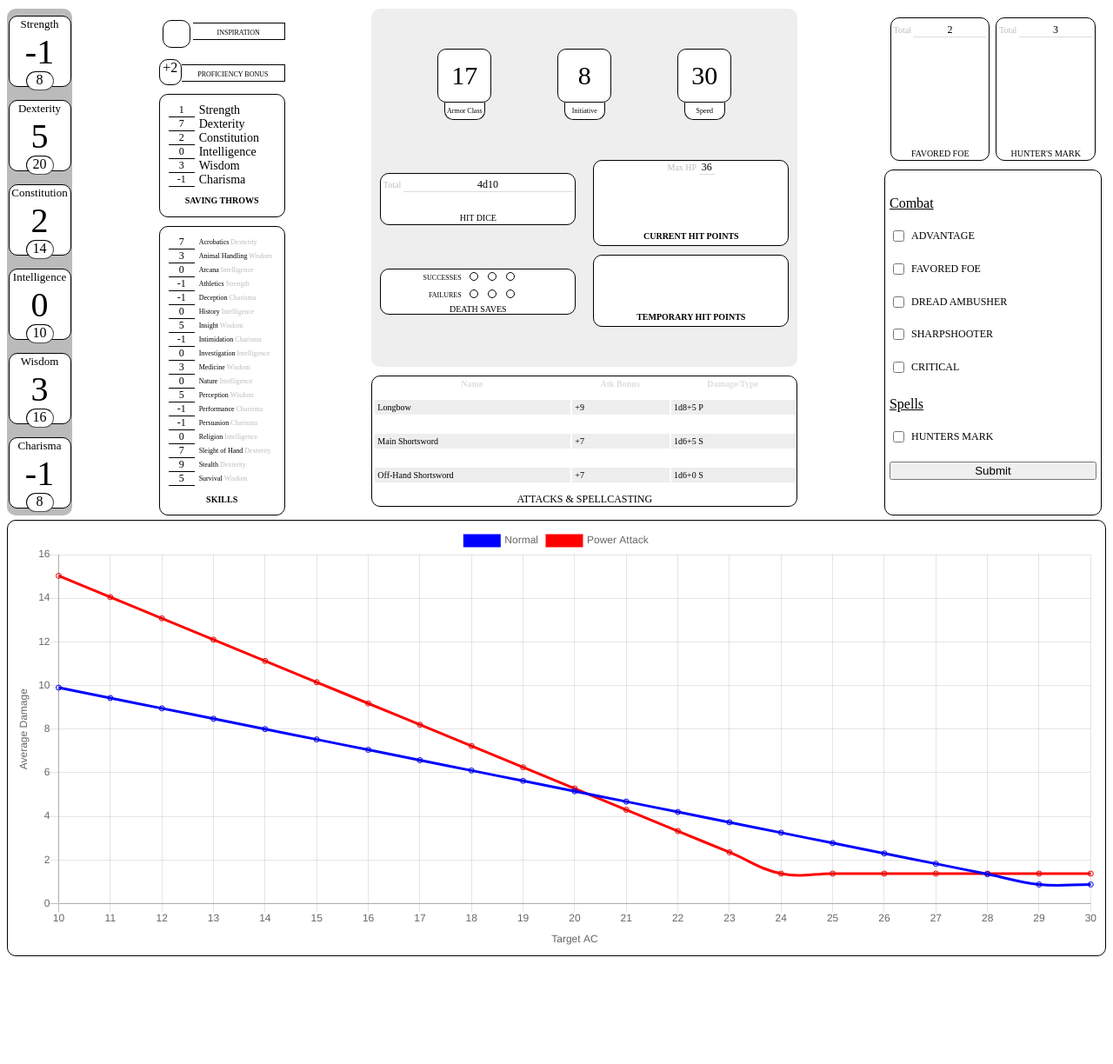
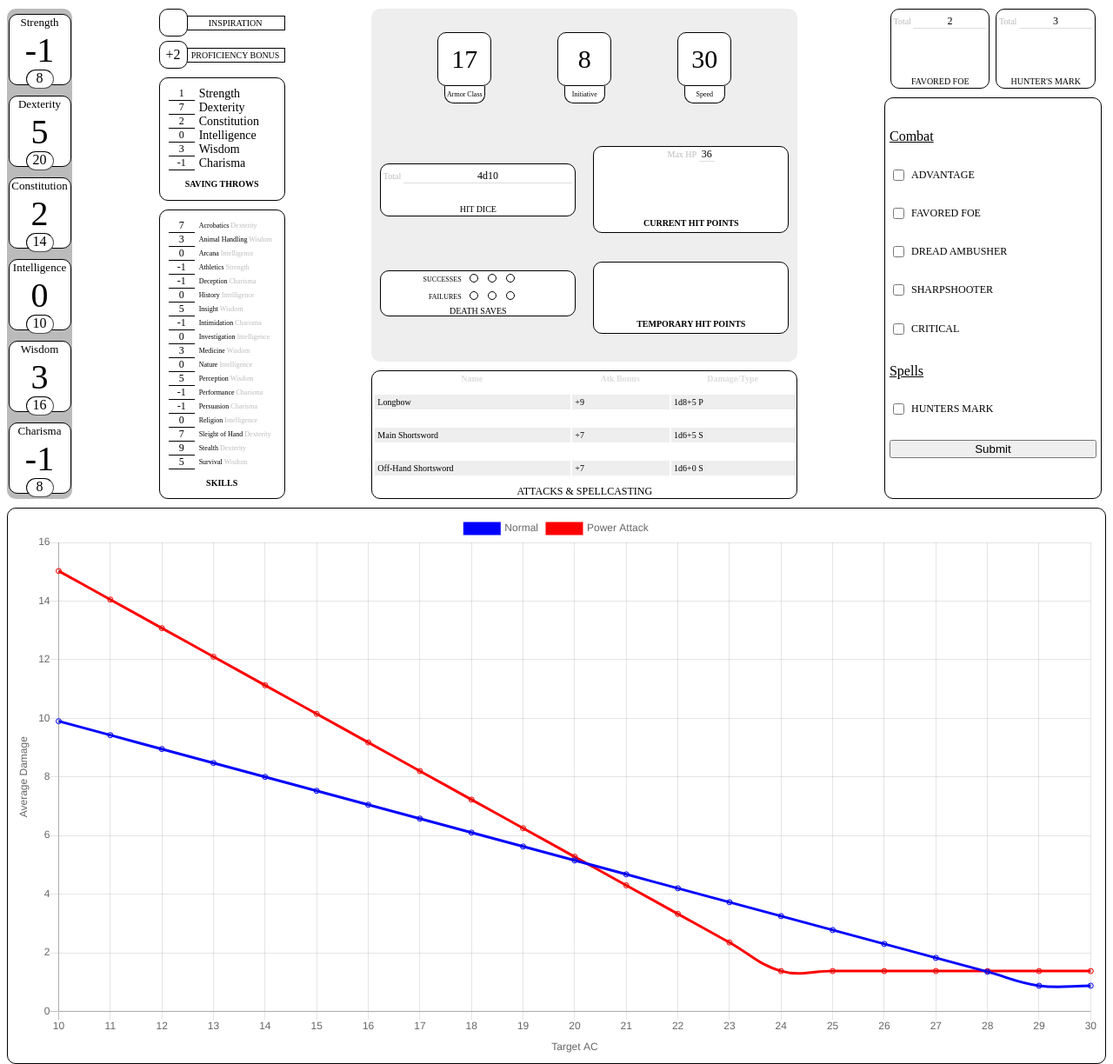
Before and after one commit to GriffinHackley/CharacterSheet, a Django app: page /sheet/1/ in a window 1280 px wide. Shown: the part 119-1343 px from the top of the page at 87% size. Before the commit the page ends 1219 px from the top, so only its background shows below. Run offline with Django 4.2, Linux system fonts and the light colour scheme; data comes from the database, SQL or seed files in the repository; some libraries are stand-ins or nearby versions.

Commit message:
CSS formatting

```diff
--- a/sheet/static/sheet/5eSheet.css
+++ b/sheet/static/sheet/5eSheet.css
@@ -15,9 +15,6 @@ textarea {
   resize: none;
   overflow: hidden;
   height: 15em;
-}
-div.box {
-  margin-top: 10px;
 }
 div.textblock {
   display: flex;
@@ -115,24 +112,6 @@ main {
 main > section{
   margin-right: 5px;
 }
-div.label-container {
-  position: relative;
-  width: 100%;
-  height: 18px;
-  margin-top: 6px;
-  margin-left: -0px;
-  border: 1px solid black;
-  border-left: 0;
-  text-align: center;
-}
-div.label-container > label {
-  position: absolute;
-  left: 0;
-  top: 1px;
-  transform: translate(0%, 50%);
-  width: 100%;
-  font-size: 8px;
-}
 section.attributes {
   display: flex;
   flex-direction: row;
@@ -199,12 +178,56 @@ section.attr-applications{
   min-width: 145px;
   max-width: 150px;
 }
-div.proficiencybonus input {
-  width: 30px;
-  height: 28px;
+div.inspiration, div.proficiencybonus{
+  display: flex;
+  flex-direction: row-reverse;
+  align-items: center;
+}
+div.inspiration{
+  margin-bottom: 5px;
+}
+div.proficiencybonus{
+  margin-bottom: 10px;
+}
+div.inspiration div, div.proficiencybonus div {
+  display: flex;
+  width: 100%;
+  height: 15px;
+  border: 1px solid black;
+  border-left: 0;
+  align-items: center;
+  justify-content: center;
+}
+div.labelBox{
+  margin-left: -1px;
+}
+div.inspiration div label, div.proficiencybonus div label {
+  font-size: 10px;
+}
+div.inspiration input {
+  -ms-box-sizing:content-box;
+  -moz-box-sizing:content-box;
+  -webkit-box-sizing:content-box;
+  box-sizing:content-box;
+  appearance: none;
+  border: 1px solid black;
+  width: 40px;
+  height: 30px;
+  border-radius: 10px;
+  margin: 0px;
+}
+div.proficiencybonus div.value{
+  width: 40px;
+  height: 30px;
   border: 1px solid black;
   text-align: center;
   border-radius: 10px;
+  display: flex;
+  justify-content: center;
+  align-items: center;
+}
+div.saves{
+  margin-bottom: 10px;
 }
  div.list-section {
   border: 1px solid black;
@@ -231,27 +254,6 @@ div.saveName {
   font-size: 14px;
   text-align: left;
   order: 3;
-}
-div.inspiration, div.proficiencybonus{
-  display: flex;
-  flex-direction: row-reverse;
-  justify-content: flex-end;
-}
-div.inspiration input {
-  -webkit-appearance: none;
-     -moz-appearance: none;
-          appearance: none;
-  border: 1px solid black;
-  padding: 15px;
-  border-radius: 10px;
-
-}
-div.proficiencybonus div.value{
-  width: 30px;
-  height: 28px;
-  border: 1px solid black;
-  text-align: center;
-  border-radius: 10px;
 }
 span.skillAbility {
   color: #bbb;
@@ -308,12 +310,14 @@ section.combat {
   border-radius: 10px;
   flex-direction: column;
   flex-grow: 2;
-  justify-content: space-evenly;
+  justify-content: center;
 }
 div.combatHeader {
   display: flex;
   flex-direction: row;
   justify-content: space-evenly;
+  align-items: center;
+  flex-grow: 1;
 }
 div.armorclass > div, div.CMD > div, div.initiative > div, div.speed > div {
   display: flex;
@@ -347,14 +351,13 @@ div.armorclass > div > div.value, div.CMD > div > div.value, div.initiative > di
 div.hp {
   display: flex;
   flex-direction: row;
+  flex-grow: 2;
 }
 div.currentTotalHealth, div.otherHP{
   display: flex;
   width: 50%;
   flex-direction: column;
-}
-div.otherHP{
-  justify-content: space-around;
+  justify-content: space-evenly;
 }
 div.current {
   background-color: white;
@@ -535,7 +538,6 @@ section.attacksandspellcasting {
   border: 1px solid black;
   border-radius: 10px;
   margin-top: 10px;
-  margin-bottom: 10px;
   flex-grow: 1;
 }
 section.attacksandspellcasting > div {
@@ -581,7 +583,6 @@ section.toggles {
   display: flex;
   border: 1px solid black;
   border-radius: 10px;
-  margin-top: 10px;
   padding: 5px;
   flex-grow: 1;
 }
@@ -616,16 +617,16 @@ section.consumables {
   flex-direction: row;
   justify-content: space-evenly;
   flex-wrap: wrap;
-  min-height: 175px;
 }
 section.consumables > div {
   background-color: white;
-  margin-top: 10px ;
+  margin-bottom: 10px ;
   border: 1px solid black;
   border-radius: 10px;
   display: flex;
   flex-direction: column;
   width: 45%;
+  min-height: 90px;
 }
 section.consumables > div > div.total {
   display: flex;
@@ -760,10 +761,8 @@ section.flexPanel {
   display: flex;
   border: 1px solid black;
   border-radius: 10px;
-  margin-top: 5px;
-
+  margin-top: 10px;
   flex-grow: 1;
-  min-height: 500px;
 }
 section.powerAttack {
   display: flex;
--- a/sheet/templates/sheet/detail.html
+++ b/sheet/templates/sheet/detail.html
@@ -61,20 +61,20 @@ src="https://cdnjs.cloudflare.com/ajax/libs/Chart.js/2.9.4/Chart.js">
 
     <section class="attr-applications">
       {% if character.config.edition == "5e" %}
-      <div class="inspiration box">
-        <div class="label-container">
+      <div class="inspiration">
+        <div class="labelBox">
           <label for="inspiration">Inspiration</label>
         </div>
         <input name="inspiration" type="checkbox" />
       </div>
-      <div class="proficiencybonus box">
-        <div class="label-container">
+      <div class="proficiencybonus">
+        <div class="labelBox">
           <label>Proficiency Bonus</label>
         </div>
         <div class="value">+2</div>
       </div>
       {% endif %}
-      <div class="saves list-section box">
+      <div class="saves list-section">
         <ul>
           <!-- SAVING THROWS -->
           {% for save,value in character.saves.items %}
@@ -88,7 +88,7 @@ src="https://cdnjs.cloudflare.com/ajax/libs/Chart.js/2.9.4/Chart.js">
           Saving Throws
         </div>
       </div>
-      <div class="skills list-section box">
+      <div class="skills list-section">
         <ul>
           <!-- SKILL LIST -->
           {% for skill,value in character.skills.items %}
```
